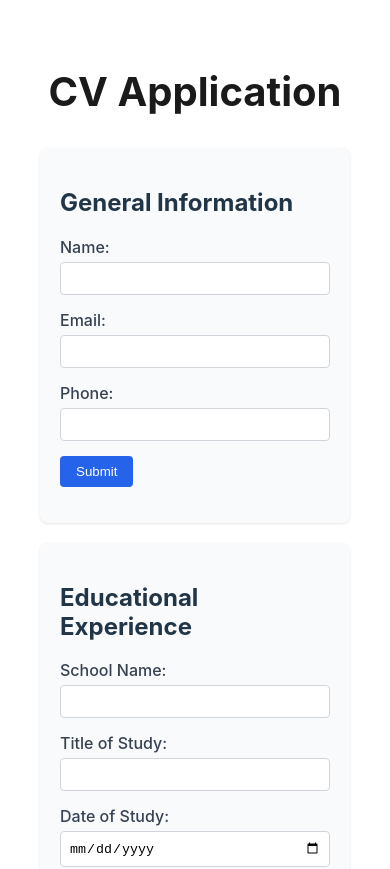
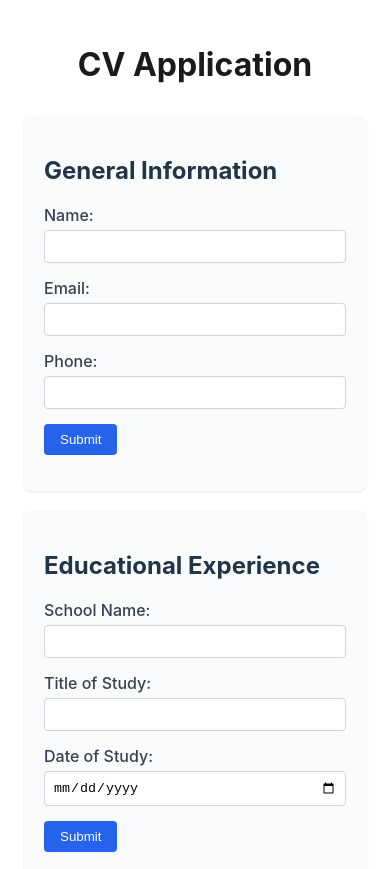
Before and after one commit to top-submissions/fullstackjs-cv-application, a React (Vite) app: page / in a window 390 px wide. Shown: the top 869 px of the page. Built offline with nearby package versions, Linux system fonts and the light colour scheme.

Commit message:
style(app responsiveness): add max-width media selector

```diff
--- a/src/App.module.css
+++ b/src/App.module.css
@@ -50,3 +50,12 @@
     color: #888;
   }
 }
+
+@media (max-width: 600px) {
+  .appContainer {
+    padding: 1rem;
+  }
+  .headerTitle {
+    font-size: 2rem;
+  }
+}
```
